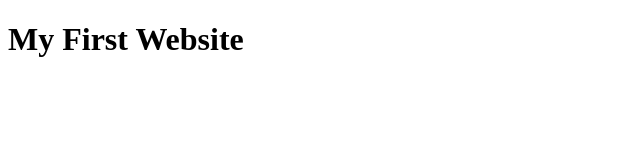
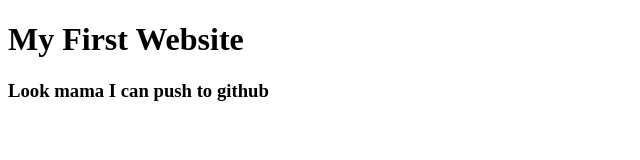
Before and after one commit to RidoyAhammed/My-first-website, a plain HTML site: page index.html in a window 1280 px wide. Shown: the whole page, without its empty margins (0-640 px from the left). Drawn offline with Linux system fonts and the light colour scheme.

Commit message:
hosting added

```diff
--- a/index.html
+++ b/index.html
@@ -7,7 +7,9 @@
     <title>Document</title>
 </head>
 <body>
-    <h1>My First Website
+    <h1>
+        My First Website
     </h1>
+    <h3>Look mama I can push to github</h3>
 </body>
 </html>
```
